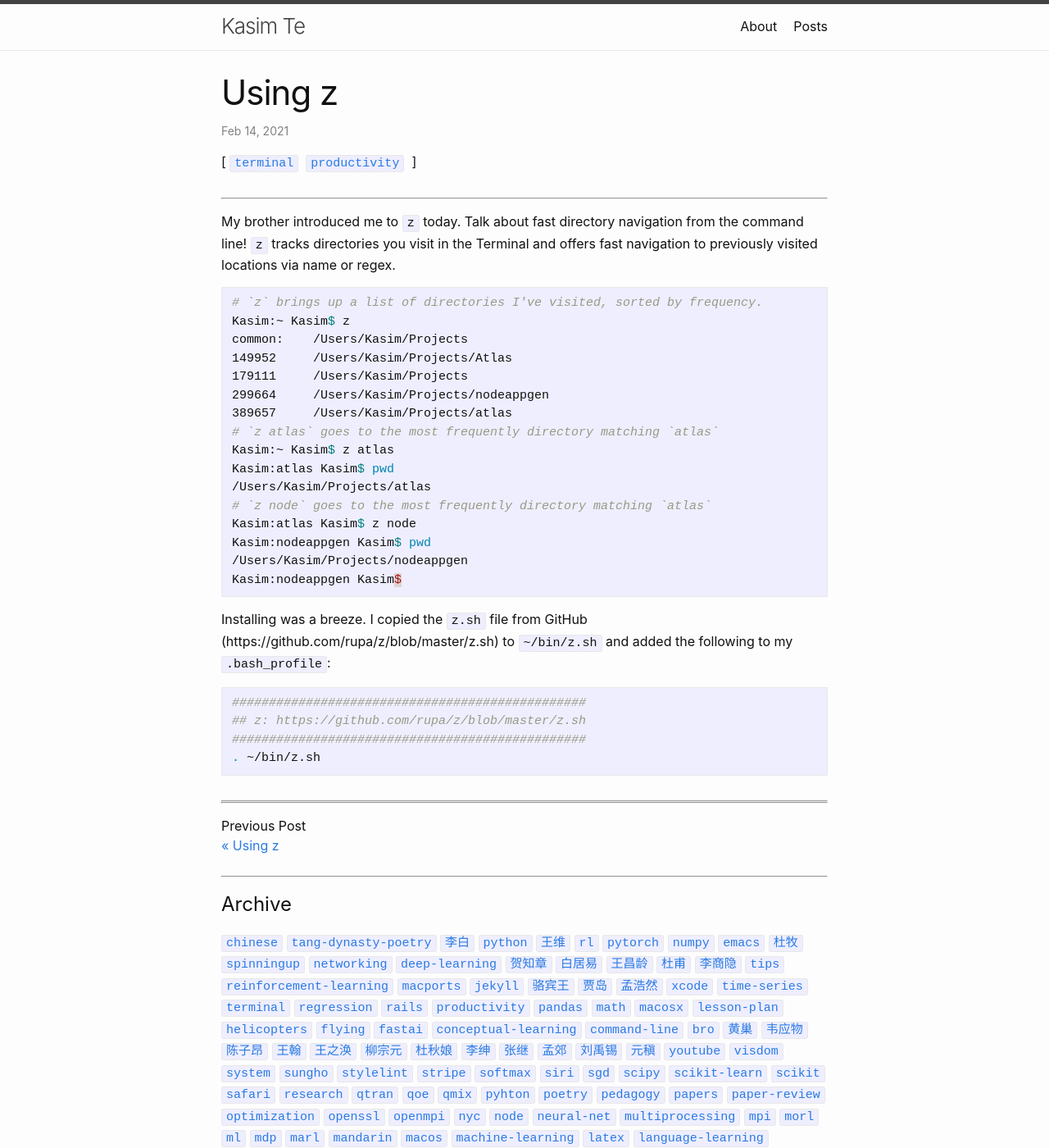
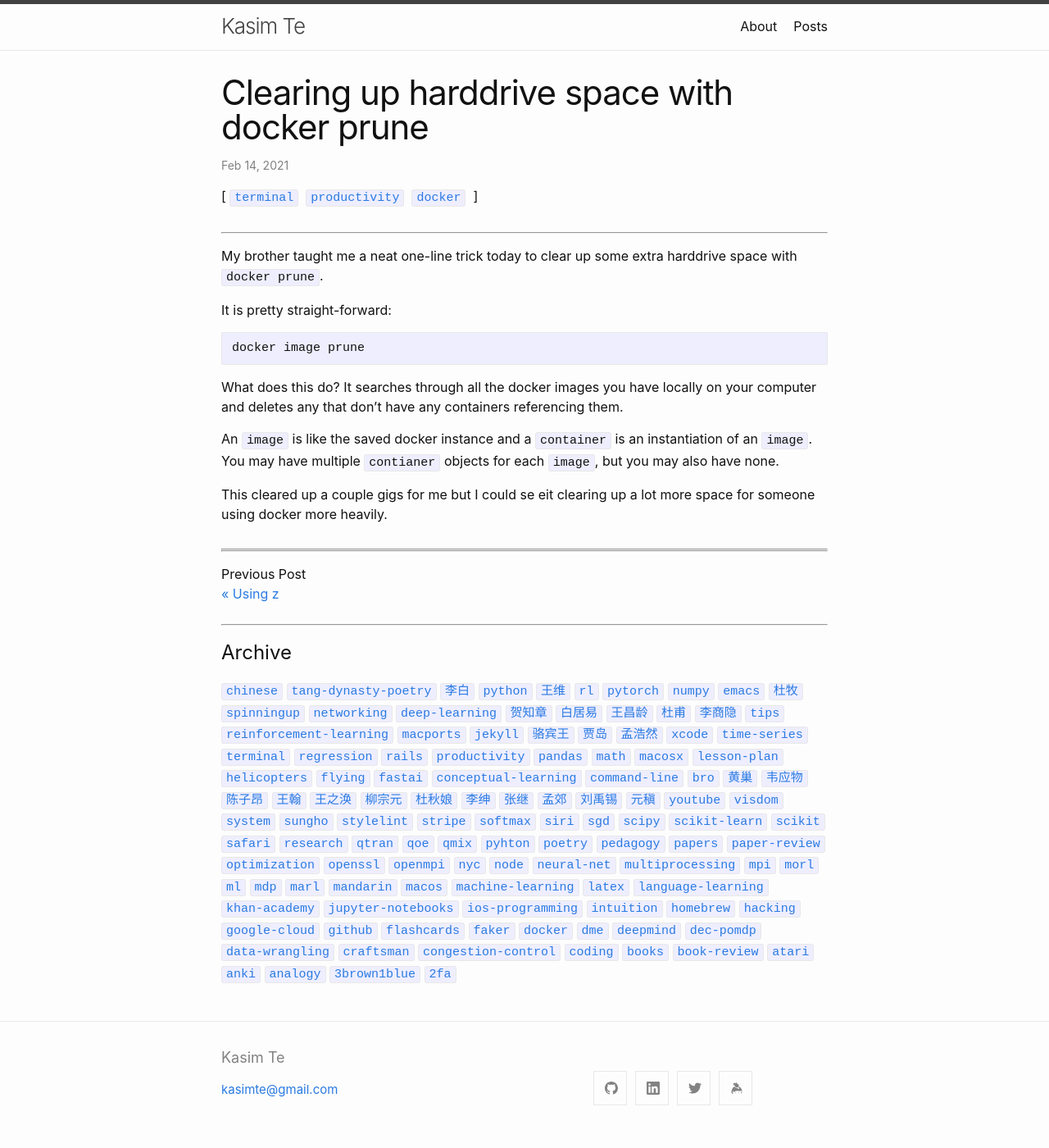
Before and after one commit to kasimte/kasimte.github.io, a Jekyll site: the page built from _posts/2021-02-14-clearing-up-harddrive-space-with-docker-prune.md, in a window 1280 px wide and 1400 px high. Shown: the whole window at 82% size. Built offline with Jekyll 4.4.1, drawn with Linux system fonts in a browser that asks for light colours; nearby versions of some CDN libraries; comment, search, counter and statistics services are not loaded.

Commit message:
Update post.

````diff
--- a/_posts/2021-02-14-clearing-up-harddrive-space-with-docker-prune.md
+++ b/_posts/2021-02-14-clearing-up-harddrive-space-with-docker-prune.md
@@ -1,35 +1,25 @@
 ---
 layout: post
-title: "Using z"
-tags: terminal productivity
+title: "Clearing up harddrive space with docker prune"
+tags: terminal productivity docker
 ---
 
-My brother introduced me to `z` today. Talk about fast directory navigation from the command line! `z` tracks directories you visit in the Terminal and offers fast navigation to previously visited locations via name or regex.
+My brother taught me a neat one-line trick today to clear up some
+extra harddrive space with `docker prune`.
+
+It is pretty straight-forward:
 
 ```bash
-# `z` brings up a list of directories I've visited, sorted by frequency.
-Kasim:~ Kasim$ z
-common:    /Users/Kasim/Projects
-149952     /Users/Kasim/Projects/Atlas
-179111     /Users/Kasim/Projects
-299664     /Users/Kasim/Projects/nodeappgen
-389657     /Users/Kasim/Projects/atlas
-# `z atlas` goes to the most frequently directory matching `atlas`
-Kasim:~ Kasim$ z atlas
-Kasim:atlas Kasim$ pwd
-/Users/Kasim/Projects/atlas
-# `z node` goes to the most frequently directory matching `atlas`
-Kasim:atlas Kasim$ z node
-Kasim:nodeappgen Kasim$ pwd
-/Users/Kasim/Projects/nodeappgen
-Kasim:nodeappgen Kasim$
+docker image prune
 ```
 
-Installing was a breeze. I copied the `z.sh` file from GitHub (https://github.com/rupa/z/blob/master/z.sh) to `~/bin/z.sh` and added the following to my `.bash_profile`:
+What does this do? It searches through all the docker images you have
+locally on your computer and deletes any that don't have any
+containers referencing them.
 
-```bash
-################################################
-## z: https://github.com/rupa/z/blob/master/z.sh
-################################################
-. ~/bin/z.sh
-```
+An `image` is like the saved docker instance and a `container` is an
+instantiation of an `image`. You may have multiple `contianer` objects
+for each `image`, but you may also have none.
+
+This cleared up a couple gigs for me but I could se eit clearing up a
+lot more space for someone using docker more heavily.
````
